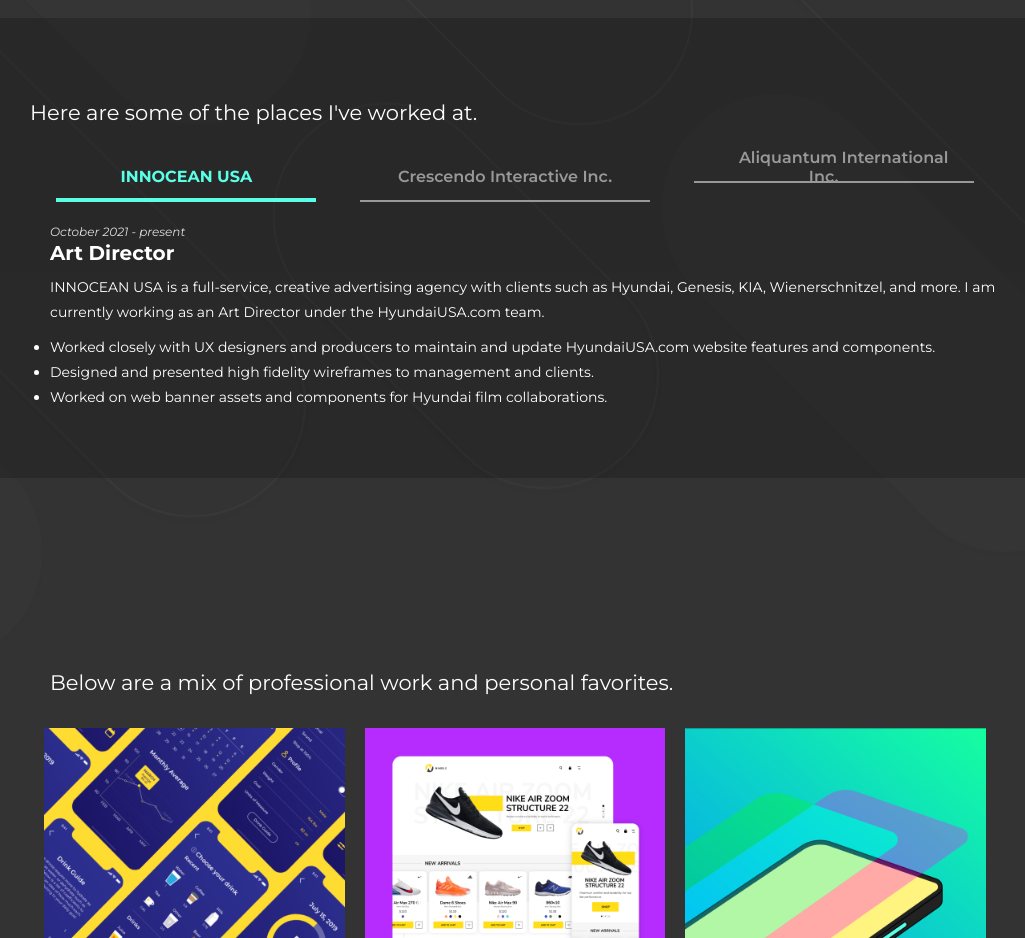
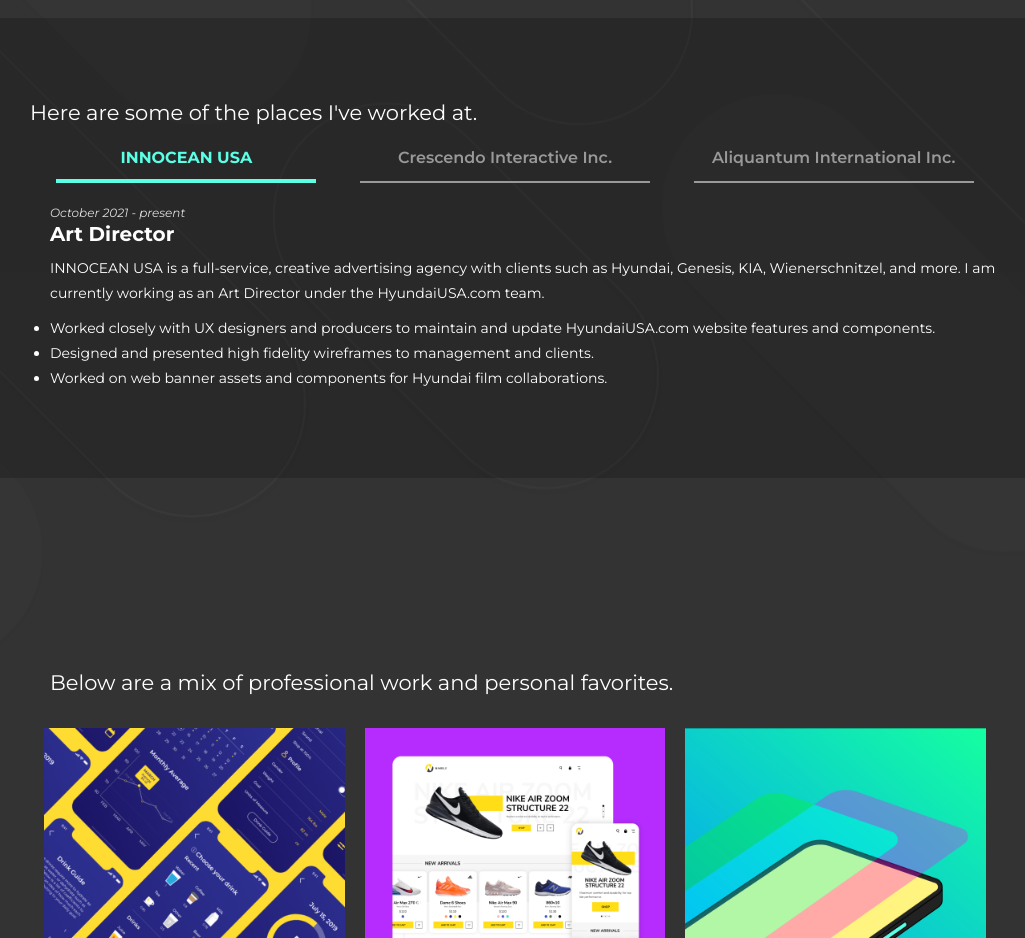
Before and after one commit to RJTran/portfolio, a website: page index.html in a window 1280 px wide. Shown: the part 920-1858 px from the top of the page, without its empty margins (125-1150 px from the left). Drawn offline with nearby package versions, Linux system fonts and the light colour scheme.

Commit message:
new experience update

```diff
--- a/gulpfile.js
+++ b/gulpfile.js
@@ -34,3 +34,5 @@
 exports.style = style;
 exports.minjs = minjs;
 exports.watch = watch;
+
+//'gulp watch' will run watch function.
--- a/styling/styles.scss
+++ b/styling/styles.scss
@@ -241,7 +241,7 @@
                         a {
                             font-size: $p + 2;
                             font-weight: 600;
-                            padding: 10px 20px 16px;
+                            padding: 10px 15px 16px;
                             transition: .1s;
                             text-decoration: none;
                             &:hover {
```
Also changed, not shown: dist/styles.css.
